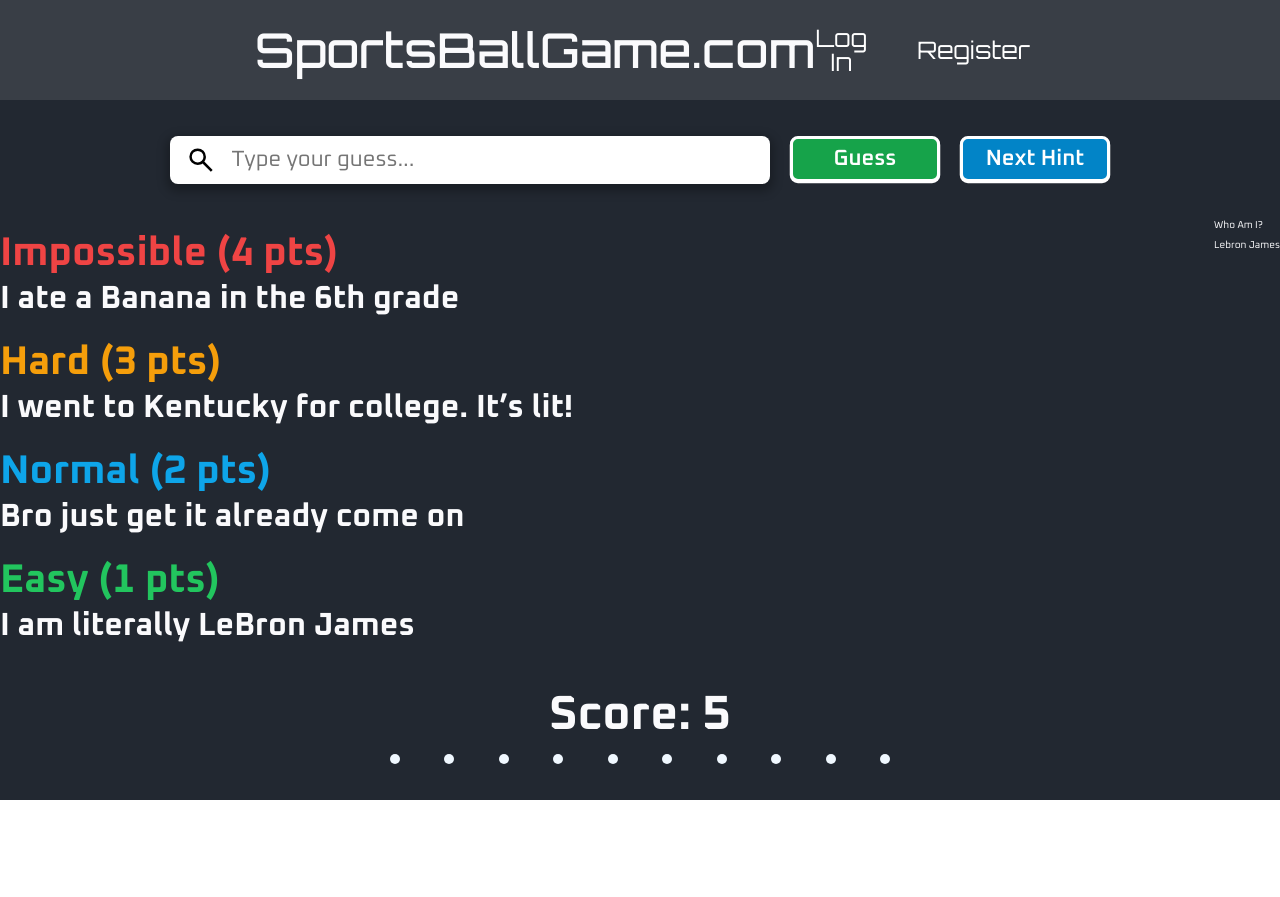
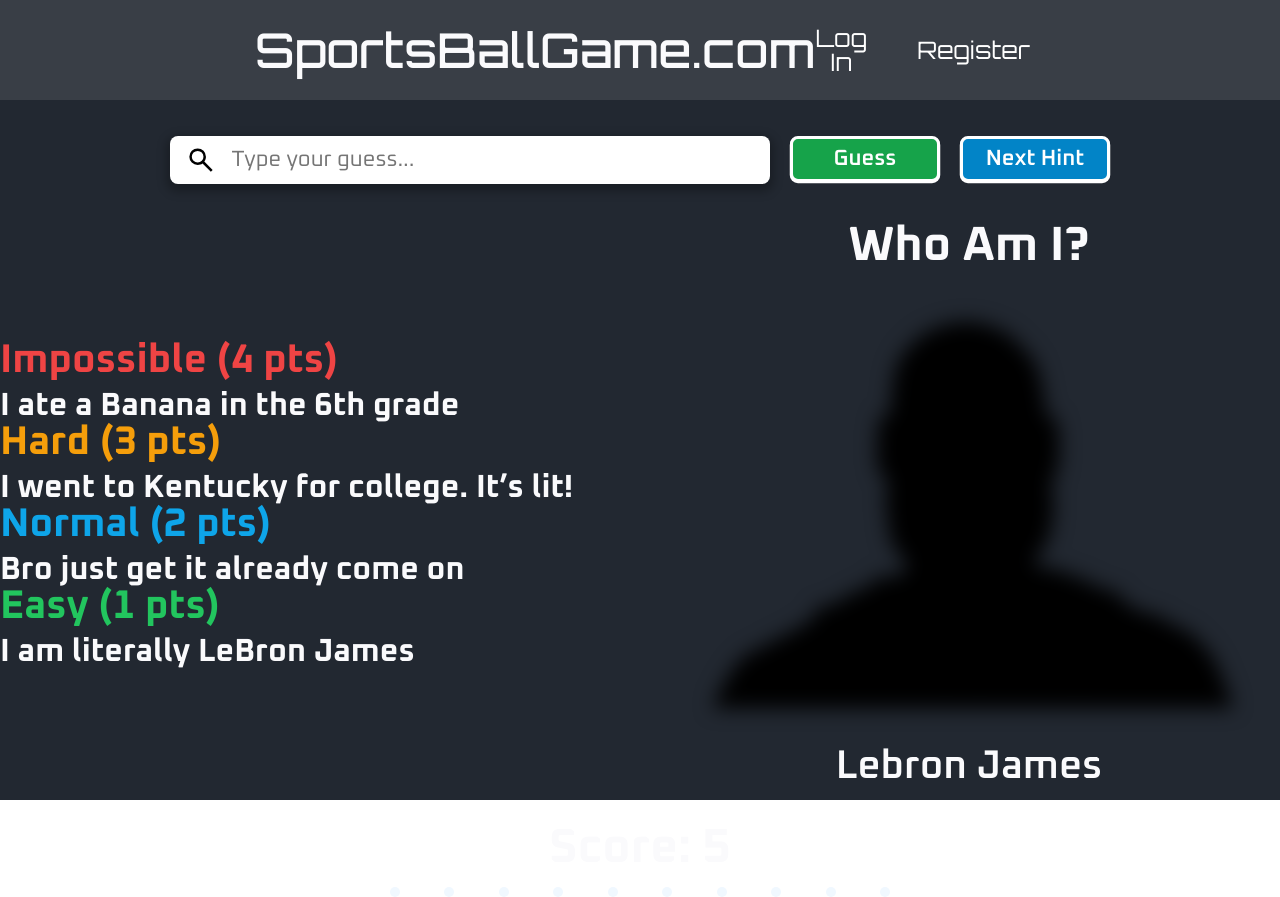
Before and after one commit to jdh58/sportsballgame, a React (Vite) app: page /#/whoami in a window 1280 px wide. Before the commit the page ends 800 px from the top, so only its background shows below. Built offline with nearby package versions, Linux system fonts and the light colour scheme.

Commit message:
Finish styling whoami game

```diff
--- a/src/components/WhoAmI.tsx
+++ b/src/components/WhoAmI.tsx
@@ -1,5 +1,6 @@
 import Button from './Button';
 import GuessField from './GuessField';
+import LeBron from '../assets/lebron.webp';
 
 import '../styles/WhoAmI.css';
 
@@ -34,7 +35,7 @@ export default function WhoAmI() {
           <div className="player">
             <h2 className="title">Who Am I?</h2>
             <div className="silhouetteContainer">
-              <img src="" alt="" className="silhouette" />
+              <img src={LeBron} alt="" className="silhouette" />
             </div>
             <h4 className="playerName">Lebron James</h4>
           </div>
--- a/src/styles/WhoAmI.css
+++ b/src/styles/WhoAmI.css
@@ -86,7 +86,9 @@
 .whoAmIPage .gameContainer .hintsContainer {
   display: flex;
   flex-direction: column;
-  justify-content: space-around;
+  justify-content: space-between;
+  padding: 120px 0;
+  width: 100%;
 }
 
 .whoAmIPage .hintsContainer > div {
@@ -117,6 +119,34 @@
   font-weight: 700;
 }
 
+.whoAmIPage .gameContainer .player {
+  display: flex;
+  flex-direction: column;
+  align-items: center;
+  justify-content: center;
+  width: 100%;
+  gap: 36px;
+}
+
+.whoAmIPage .gameContainer .player > h2.title {
+  font-size: 4.8rem;
+  font-weight: 700;
+}
+
+.whoAmIPage .gameContainer .player .silhouetteContainer {
+  width: 550px;
+}
+
+.whoAmIPage .player .silhouette {
+  filter: brightness(0) blur(10px);
+  width: 100%;
+}
+
+.whoAmIPage .gameContainer .player > h4.playerName {
+  font-size: 4rem;
+  font-weight: 600;
+}
+
 .whoAmIPage .gameInfo {
   display: flex;
   flex-direction: column;
```
Also changed, not shown: src/assets/lebron.webp (added).
